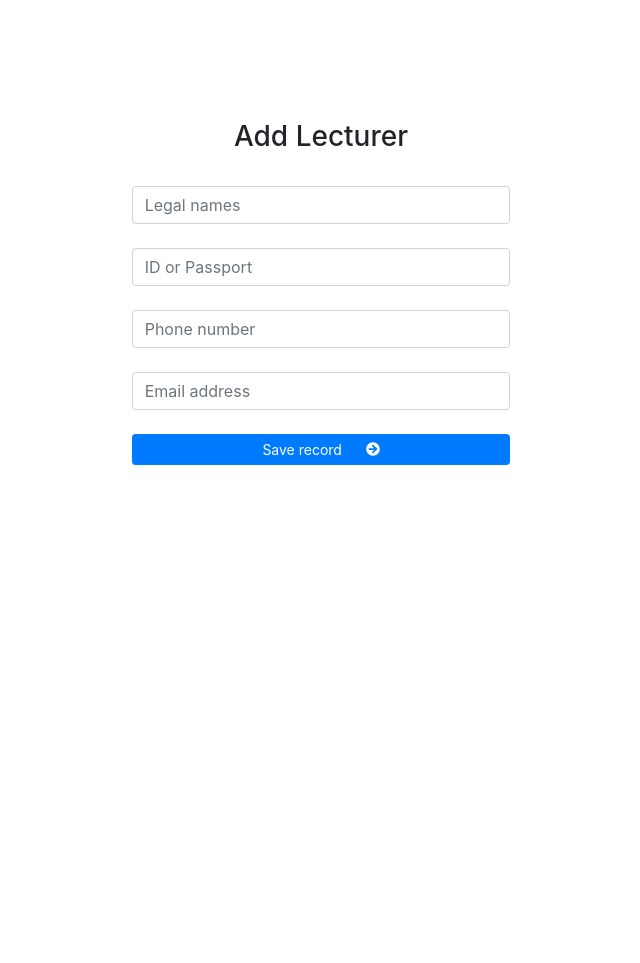
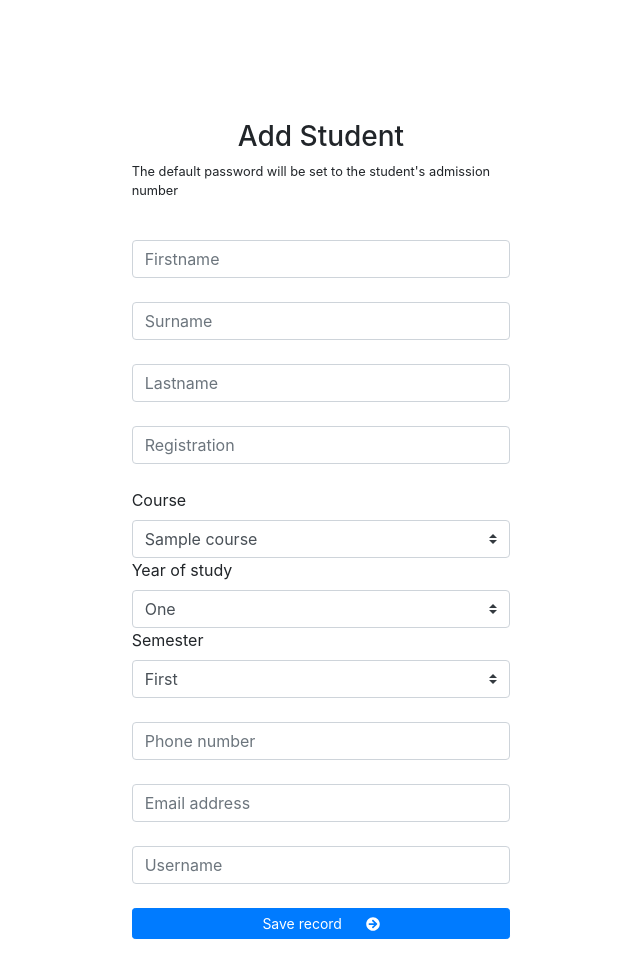
Before and after one commit to SilasKenneth/evaluation, a PHP site: page /addstudent.php in a window 1280 px wide. Shown: the part 56-1019 px from the top of the page, without its empty margins (319-959 px from the left). Before the commit the page ends 521 px from the top, so only its background shows below. Run offline with PHP 8.4, Linux system fonts and the light colour scheme; the visitor is signed in with stand-in values (Sample User, id 1); tables that the repository leaves empty or names only in its code hold one stand-in row (values such as "Sample post").

Commit message:
FIX issues

```diff
--- a/addstudent.php
+++ b/addstudent.php
@@ -4,21 +4,41 @@ require_once "includer.php";
 if(!is_admin()){
     redirect("adminlogin.php");
 }
-$name = post("name");
+$firstname = post("firstname");
+$surname = post("surname");
+$lastname = post("lastname");
+$registration = post("reg");
+$course = post("course");
+$year = post("year");
+$semester = post("sem");
 $phone = post("phone");
-$idnumber = post("idnumber");
 $email = post("email");
+$username = post("username");
+$password = $registration;
+$courses = Course::all();
+
 function process(){
     if(!no_post("save")){
-        $name = post("name");
+        $firstname = post("firstname");
+        $surname = post("surname");
+        $lastname = post("lastname");
+        $registration = post("reg");
+        $course = post("course");
+        $year = post("year");
+        $semester = post("sem");
         $phone = post("phone");
-        $idnumber = post("idnumber");
         $email = post("email");
-        if(empty($name) || empty($phone) || empty($idnumber) || empty($email)){
+        $username = post("username");
+        $password = $registration;
+        if(empty($firstname) || empty($lastname) || empty($surname) || empty($registration) || empty($course) || empty($year) ||
+        empty($semester) || empty($phone) || empty($email) || empty($username)){
             return "All the fields are required";
         }
 
-        $saved = Lecturer::save($name, $phone, $idnumber, $email);
+        $stud = new Student();
+        $stud->create($firstname, $surname, $lastname, $registration, $course, $year, $semester, 1, $phone,
+            $email, $username, $password);
+        $saved = $stud->save();
         if(!$saved){
             return "There was problem saving the record. Try again later";
         }
@@ -29,14 +49,14 @@ function process(){
 $error = process();
 $success = null;
 if($error === "Y"){
-    $success = "The lecturer was successfully saved.";
+    $success = "The student was successfully saved.";
     $error = null;
 }
 ?>
 <!DOCTYPE html>
 <html>
 <head>
-    <title>Add course</title>
+    <title>Add new student</title>
     <?php include_once "includes/styles.php"; ?>
     <style>
         .center{
@@ -47,7 +67,8 @@ if($error === "Y"){
 <body>
 <?php include_once "includes/admin_nav_logged_in.php";?>
 <div class="col-md-4 offset-4 center p-4">
-    <h3 class="text-center">Add Lecturer</h3>
+    <h3 class="text-center">Add Student</h3>
+    <p class="small">The default password will be set to the student's admission number</p>
     <br>
     <?php if($error) {?>
         <p class="bg-danger text-white p-2"><?= $error ?></p>
@@ -55,10 +76,37 @@ if($error === "Y"){
         <p class="bg-success text-white p-2"><?= $success ?></p>
     <?php } ?>
     <form method="post">
-        <input type="text" name="name" class="form-control" placeholder="Legal names" value="<?= $name ?>" required><br>
-        <input type="number" name="idnumber" class="form-control" placeholder="ID or Passport" value="<?= $idnumber ?>"  min="10000000" max="40000000" required><br>
+        <input type="text" name="firstname" class="form-control" placeholder="Firstname" value="<?= $firstname ?>" required><br>
+        <input type="text" name="surname" class="form-control" placeholder="Surname" value="<?= $surname ?>" required><br>
+        <input type="text" name="lastname" class="form-control" placeholder="Lastname" value="<?= $lastname ?>" required><br>
+        <input type="text" name="reg" class="form-control" placeholder="Registration" value="<?= $registration ?>" required><br>
+        <label>Course</label>
+        <select name="course" class="custom-select" required>
+            <?php if(!zero($courses)){
+                foreach ($courses as $cours) {
+                ?>
+                    <option value="<?= $cours->getId() ?>"><?= $cours->getName() ?></option>
+            <?php } }else { ?>
+               <option value="">No courses available</option>
+            <?php } ?>
+        </select><br>
+        <label>Year of study</label>
+        <select name="year" class="custom-select" required>
+            <option value="1">One</option>
+            <option value="2">Two</option>
+            <option value="3">Three</option>
+            <option value="4">Four</option>
+            <option value="5">Five</option>
+        </select><br>
+        <label>Semester</label>
+        <select name="sem" class="custom-select" required>
+            <option value="1">First</option>
+            <option value="2">Second</option>
+            <option value="3">Third</option>
+        </select><br><br>
         <input type="tel" name="phone" class="form-control" placeholder="Phone number" value="<?= $phone ?>" required><br>
         <input type="email" name="email" class="form-control" placeholder="Email address" value="<?= $email ?>" required><br>
+        <input type="text" name="username" class="form-control" placeholder="Username" value="<?= $username ?>" required><br>
         <button class="btn btn-primary btn-block btn-sm" name="save" type="submit">Save record &nbsp;&nbsp;&nbsp;&nbsp;&nbsp;<i class="fa fa-arrow-circle-right"></i> </button>
     </form>
 </div>
--- a/includes/Student.php
+++ b/includes/Student.php
@@ -228,12 +228,16 @@ class Student {
             return $errors->getByCode(104);
         }
         try{
+            $db = new Database();
+            $conn = $db->connection();
+            if(gettype($conn) !== 'object'){
+                return FALSE;
+            }
             $fields = "firstname, surname, lastname, registration_no, course, year_of_study,semester, status, phone,email,username, password";
-            $qr = $this->prepare("INSERT INTO students(".$fields.") VALUES(?, ?, ?, ?, ?, ?, ?, ?, ?, ?, ?, ?)");
+            $qr = $conn->prepare("INSERT INTO students(".$fields.") VALUES(?, ?, ?, ?, ?, ?, ?, ?, ?, ?, ?, ?)");
             $qr->execute($this->values);
             return true;
         }catch (Exception $ex){
-            //print_r($ex);
             return false;
         }
     }
--- a/questions.php
+++ b/questions.php
@@ -14,7 +14,7 @@ $questions = Question::all();
 ?>
 <html>
 <head>
-    <title>Departments</title>
+    <title>Questions</title>
     <?php
     include_once "includes/styles.php";
     ?>
--- a/studentpassword.php
+++ b/studentpassword.php
@@ -16,7 +16,7 @@ function any_empty($array){
    return false;
 }
 function try_change(){
-     $error = null;
+     $error = "Y";
      if(isset($_POST["submit"])){
            $currpass = isset($_POST["currpass"]) ? $_POST["currpass"] : "";
            $newpass = isset($_POST["newpass"]) ? $_POST["newpass"] : "";
@@ -59,6 +59,8 @@ $res = try_change();
 $success = null;
 if(!$res){
     $success = "The password was successfully changed";
+} else if ($res === "Y"){
+    $res = null;
 }
 ?>
 <html lang="en">
--- a/students.php
+++ b/students.php
@@ -49,7 +49,6 @@ if(is_admin()){
                 <th>Email</th>
                 <th>Phone</th>
                 <th>Year</th>
-                <th>Actions</th>
             </tr>
             </thead>
             <tbody>
@@ -62,9 +61,6 @@ if(is_admin()){
                         <td><?= $student->getPhone() ?></td>
                         <td><?= $student->getYearOfStudy() ?></td>
                     <?php } ?>
-                    <td class="flex-row">
-                        <a href="editstudent.php?student=<?= $student->getId() ?>" class="btn btn-primary btn-sm" title="Edit lecturer"><i class="fa fa-edit"></i> </a>
-                    </td>
                 </tr>
                 <?php $i++;} ?>
             </tbody>
--- a/units.php
+++ b/units.php
@@ -15,7 +15,7 @@ $course = Course::getById($id);
 //if(!is_hod()){
 //    redirect("index.php");
 //}
-if(count($course) === 0){
+if(zero($course)){
     redirect("courses.php");
 }
 $units = $course->getUnits();
```
Also changed, not shown: departments.php (+0 -8 lines), evaluations.php (+5 -8 lines), hods.php (+0 -8 lines), lecturers.php (+0 -8 lines), schools.php (+0 -8 lines).
